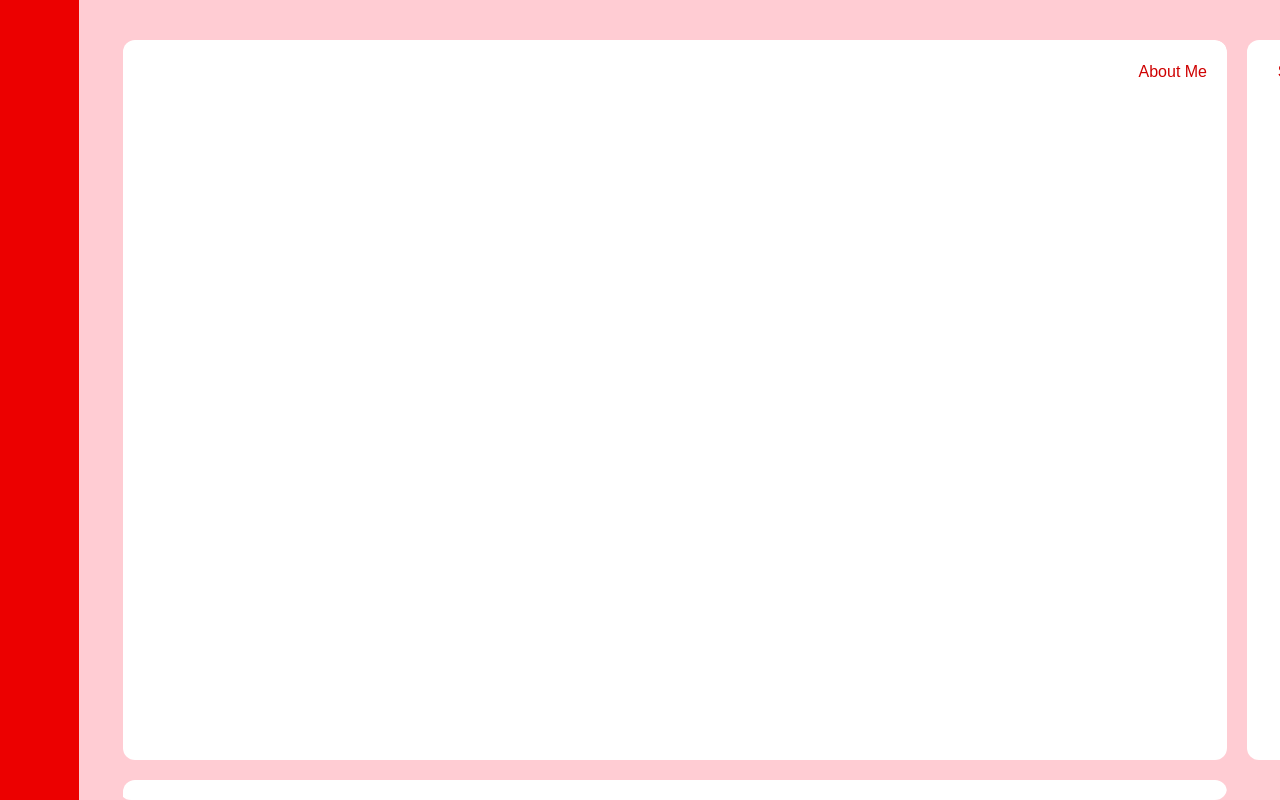
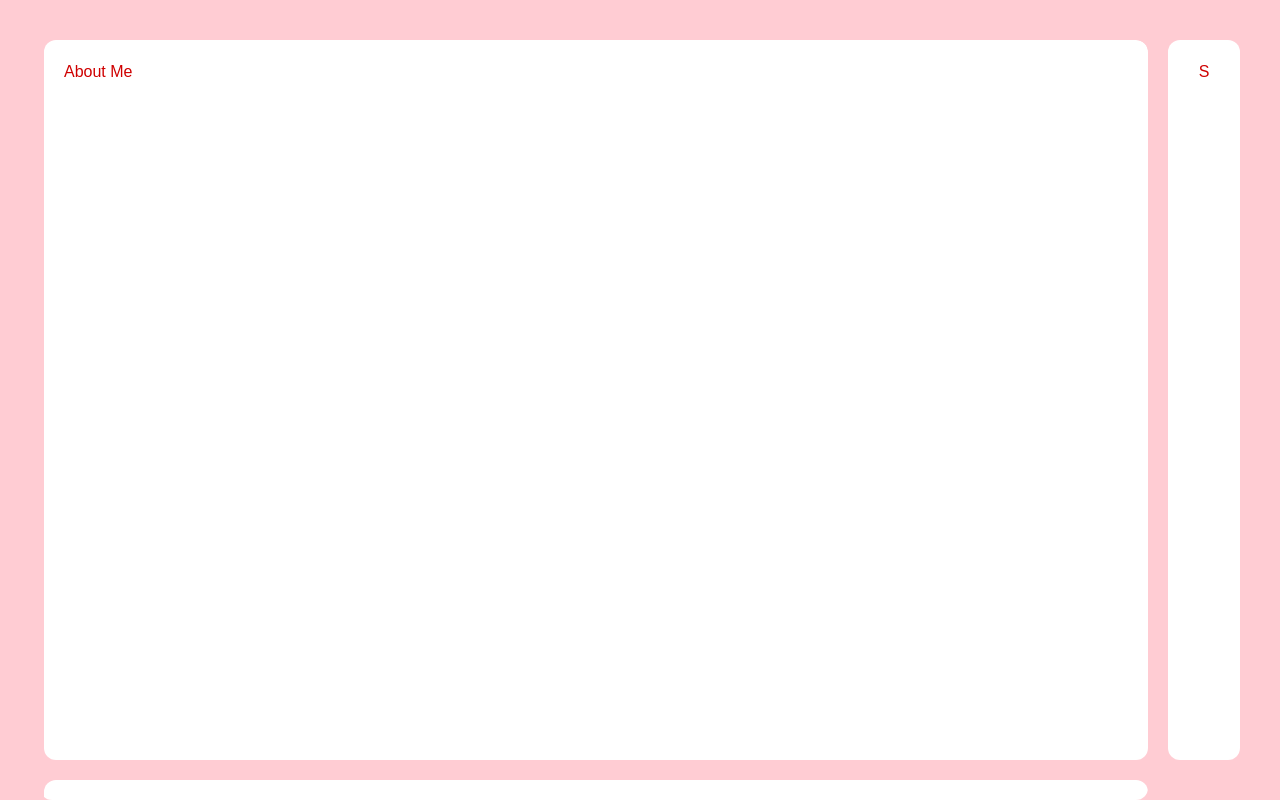
Before and after one commit to zahraRostami1999/next-portfolio, a Next.js app: page / in a window 1280 px wide. Built offline with nearby package versions, Linux system fonts and the light colour scheme.

Commit message:
04-08-16-hide Scrollbar

```diff
--- a/src/pages/_document.js
+++ b/src/pages/_document.js
@@ -2,7 +2,7 @@ import { Html, Head, Main, NextScript } from "next/document";
 
 export default function Document() {
   return (
-    <Html lang="fa" dir="rtl">
+    <Html lang="en">
       <Head />
       <body className="antialiased bg-rose-200">
         <Main />
--- a/src/pages/index.jsx
+++ b/src/pages/index.jsx
@@ -6,7 +6,7 @@ import Projects from "@/components/projects/Projects";
 import Contact from "@/components/contact/Contact";
 export default function Home() {
   return (
-    <div className="flex h-screen gap-5 pt-10">
+    <div className="flex flex-row-reverse h-screen gap-5 pt-10">
       <Sidebar />
       <div className="flex-1 rounded-xl overflow-hidden">
         <div className="h-full overflow-y-auto custom-scrollbar pb-5 pl-1 space-y-5">
--- a/src/styles/globals.css
+++ b/src/styles/globals.css
@@ -17,3 +17,12 @@ body {
   color: var(--foreground);
   font-family: Arial, Helvetica, sans-serif;
 }
+
+.custom-scrollbar {
+  scrollbar-width: none;
+  -ms-overflow-style: none;
+}
+
+.custom-scrollbar::-webkit-scrollbar {
+  display: none;
+}
```
